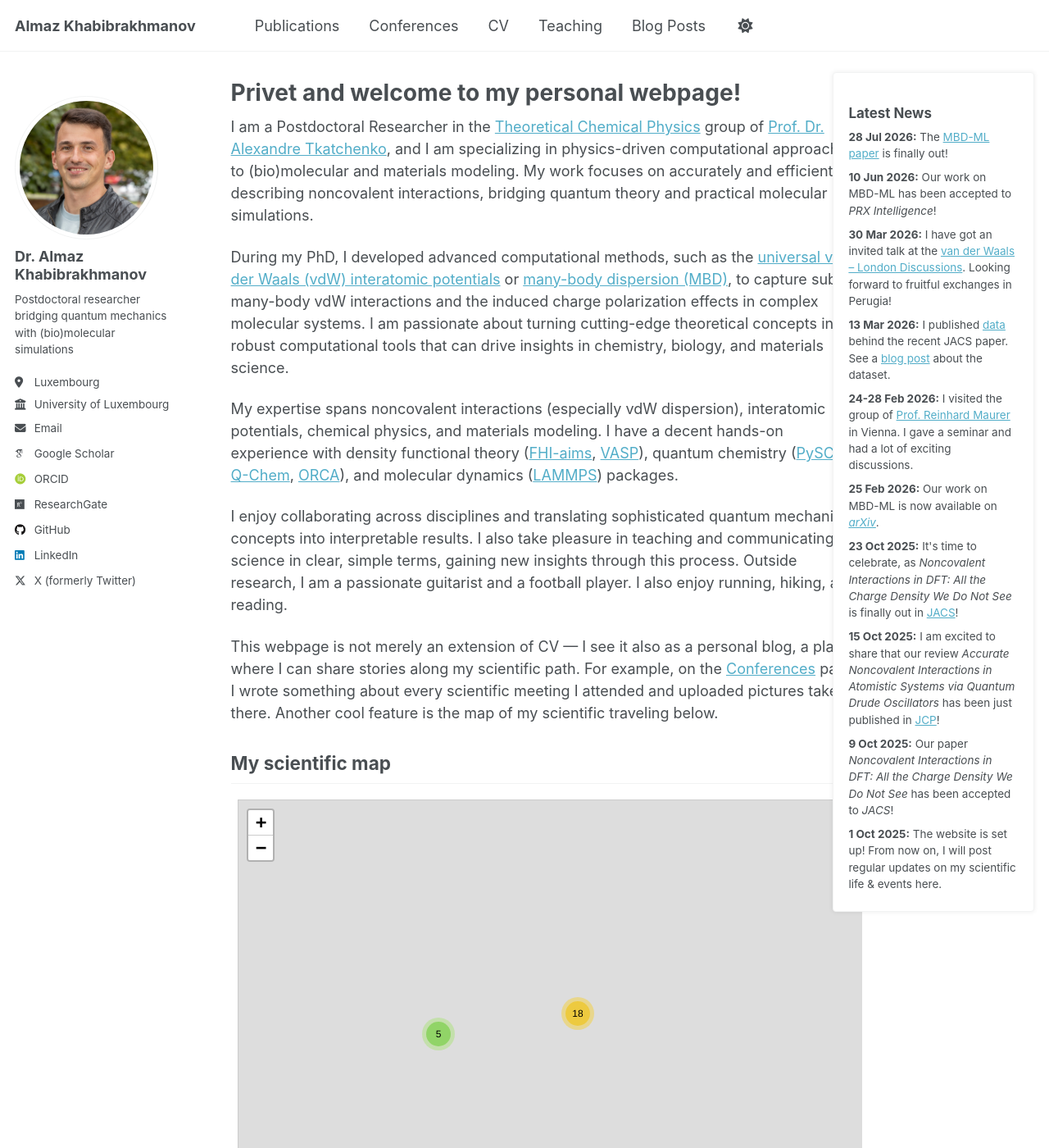
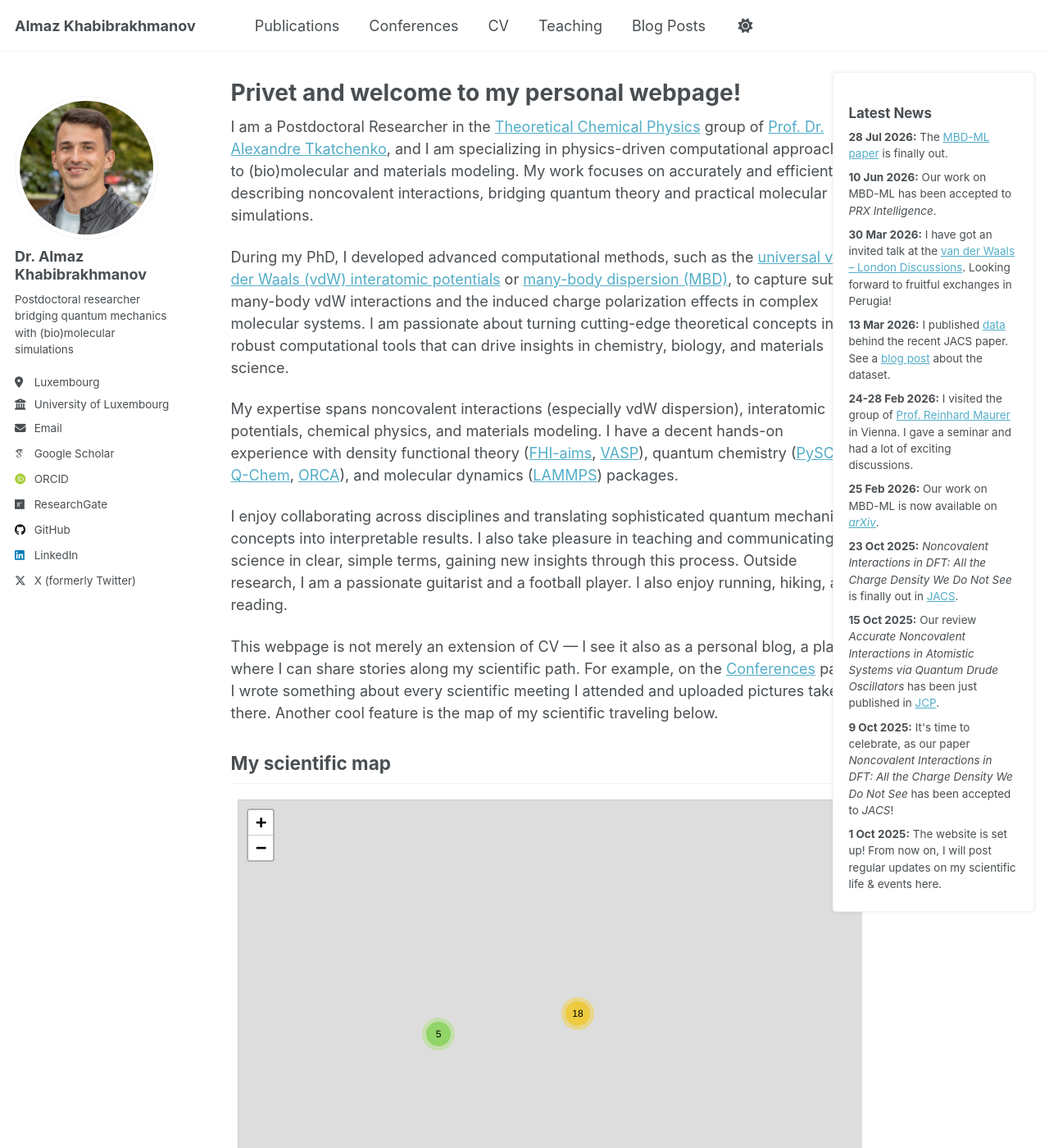
Before and after one commit to almaz-khabibrakhmanov/almaz-khabibrakhmanov.github.io, a Jekyll site: the page built from _pages/about.md, in a window 1280 px wide and 1400 px high. Shown: the whole window at 82% size. Built offline with Jekyll 4.4.1, drawn with Linux system fonts in a browser that asks for light colours; nearby versions of some CDN libraries; some web fonts are replaced; a script that is not in the unit is left out.

Commit message:
Modified greedy nav

```diff
--- a/_includes/latest-news.html
+++ b/_includes/latest-news.html
@@ -1,17 +1,16 @@
 <div class="latest-news">
   <h2>Latest News</h2>
   <ul>
-    <li><strong>28 Jul 2026:</strong> The <a href="https://doi.org/10.1103/pv86-l9h7">MBD-ML paper</a> is finally out!</li>
-    <li><strong>10 Jun 2026:</strong> Our work on MBD-ML has been accepted to <i>PRX Intelligence</i>!</li>
+    <li><strong>28 Jul 2026:</strong> The <a href="https://doi.org/10.1103/pv86-l9h7">MBD-ML paper</a> is finally out.</li>
+    <li><strong>10 Jun 2026:</strong> Our work on MBD-ML has been accepted to <i>PRX Intelligence</i>.</li>
     <li><strong>30 Mar 2026:</strong> I have got an invited talk at the <a href="https://www.vdwdiscussions.com/">van der Waals – London Discussions</a>. Looking forward to fruitful exchanges in Perugia!</li>
     <li><strong>13 Mar 2026:</strong> I published <a href="https://zenodo.org/records/18865966">data</a> behind the recent JACS paper. See a <a href="{{ '/posts/2025/03/blog-post-1/' | relative_url }}">blog post</a> about the dataset.</li>
     <li><strong>24-28 Feb 2026:</strong> I visited the group of <a href="https://maurergroup.github.io/">Prof. Reinhard Maurer</a> in Vienna. I gave a seminar and had a lot of exciting discussions.</li>
     <li><strong>25 Feb 2026:</strong> Our work on MBD-ML is now available on <a href="https://arxiv.org/abs/2602.22086"><i>arXiv</i></a>.</li>
-    <li><strong>23 Oct 2025:</strong> It's time to celebrate, as <i>Noncovalent Interactions in DFT: All the Charge Density We Do Not See</i>
-      is finally out in <a href="https://doi.org/10.1021/jacs.5c13706">JACS</a>!</li>
-    <li><strong>15 Oct 2025:</strong> I am excited to share that our review <i>Accurate Noncovalent Interactions in Atomistic Systems via Quantum Drude Oscillators</i>
-      has been just published in <a href="https://doi.org/10.1063/5.0281913">JCP</a>!</li>
-    <li><strong>9 Oct 2025:</strong> Our paper <i>Noncovalent Interactions in DFT: All the Charge Density We Do Not See</i> has been accepted to <i>JACS</i>!</li>
+    <li><strong>23 Oct 2025:</strong> <i>Noncovalent Interactions in DFT: All the Charge Density We Do Not See</i>
+      is finally out in <a href="https://doi.org/10.1021/jacs.5c13706">JACS</a>.</li>
+    <li><strong>15 Oct 2025:</strong> Our review <i>Accurate Noncovalent Interactions in Atomistic Systems via Quantum Drude Oscillators</i> has been just published in <a href="https://doi.org/10.1063/5.0281913">JCP</a>.</li>
+    <li><strong>9 Oct 2025:</strong> It's time to celebrate, as our paper <i>Noncovalent Interactions in DFT: All the Charge Density We Do Not See</i> has been accepted to <i>JACS</i>!</li>
     <li><strong>1 Oct 2025:</strong> The website is set up! From now on, I will post regular updates on my scientific life & events here.</li>
   </ul>
 </div>
--- a/_includes/masthead.html
+++ b/_includes/masthead.html
@@ -6,7 +6,12 @@
       <nav id="site-nav" class="greedy-nav">
         <button><div class="navicon"></div></button>
         <ul class="visible-links">
-          <li class="masthead__menu-item masthead__menu-item--lg persist"><a href="{{ base_path }}/">{{ site.title }}</a></li>
+          <li class="masthead__menu-item masthead__menu-item--lg persist{% if page.url == '/' %} masthead__menu-item--home-current{% endif %}">
+            <a href="{{ base_path }}/">
+              <span class="masthead__site-title">{{ site.title }}</span>
+              <span class="masthead__home-label">Home</span>
+            </a>
+          </li>
           {% for link in site.data.navigation.main %}
             {% if link.url contains 'http' %}
               {% assign domain = '' %}
--- a/_sass/layout/_navigation.scss
+++ b/_sass/layout/_navigation.scss
@@ -321,6 +321,62 @@
 
 
 /*
+   Masthead site title -> "Home" swap (mobile only)
+   ==========================================================================
+   The site title is a `persist` item, so the greedy nav can never evict it —
+   on a phone "Almaz Khabibrakhmanov" ate most of the row and pushed every real
+   link into the dropdown. Below $medium we swap it for a plain "Home", and on
+   the home page itself we hide it outright (the name is already in the author
+   block, and the link would point at the current page). `display: none` also
+   takes the item out of greedy-nav's width maths, which is what frees the room
+   for Publications + Conferences. No JS change needed: updateNav() re-measures
+   on load and resize by itself.
+
+   Above $medium the full nav already fits with the real title, so the desktop
+   and tablet masthead are untouched. */
+
+.masthead__home-label {
+  display: none;
+}
+
+@media screen and (max-width: #{$medium - 1}) {
+  .greedy-nav {
+    /* Tighter gaps buy back the room for a second real link. If "Conferences"
+       still folds into the dropdown on a narrow phone, lower this to 0.45rem. */
+    a {
+      margin: 0 0.6rem;
+    }
+
+    .visible-links {
+      .masthead__site-title {
+        display: none;
+      }
+
+      .masthead__home-label {
+        display: inline;
+        font-weight: 400;  /* override the bold on .visible-links li:first-child */
+      }
+
+      .masthead__menu-item--lg {
+        padding-right: 0;  /* branding gutter is pointless for a plain nav item */
+      }
+
+      .masthead__menu-item--home-current {
+        display: none;
+      }
+
+      /* :first-child still matches the hidden title, so the link that actually
+         comes first would keep a stray left margin and sit out of line with the
+         page content below. */
+      .masthead__menu-item--home-current + li a {
+        margin-left: 0;
+      }
+    }
+  }
+}
+
+
+/*
    Navigation list
    ========================================================================== */
 
--- a/_sass/layout/_sidebar.scss
+++ b/_sass/layout/_sidebar.scss
@@ -464,7 +464,7 @@
   .sidebar__right .latest-news {
     font-size: $type-size-5;
     max-height: 70vh;
-    padding-top: 0.375rem;
+    padding-top: 0.0rem;
   }
   .sidebar__right .latest-news li {
     font-size: $type-size-5;
```
